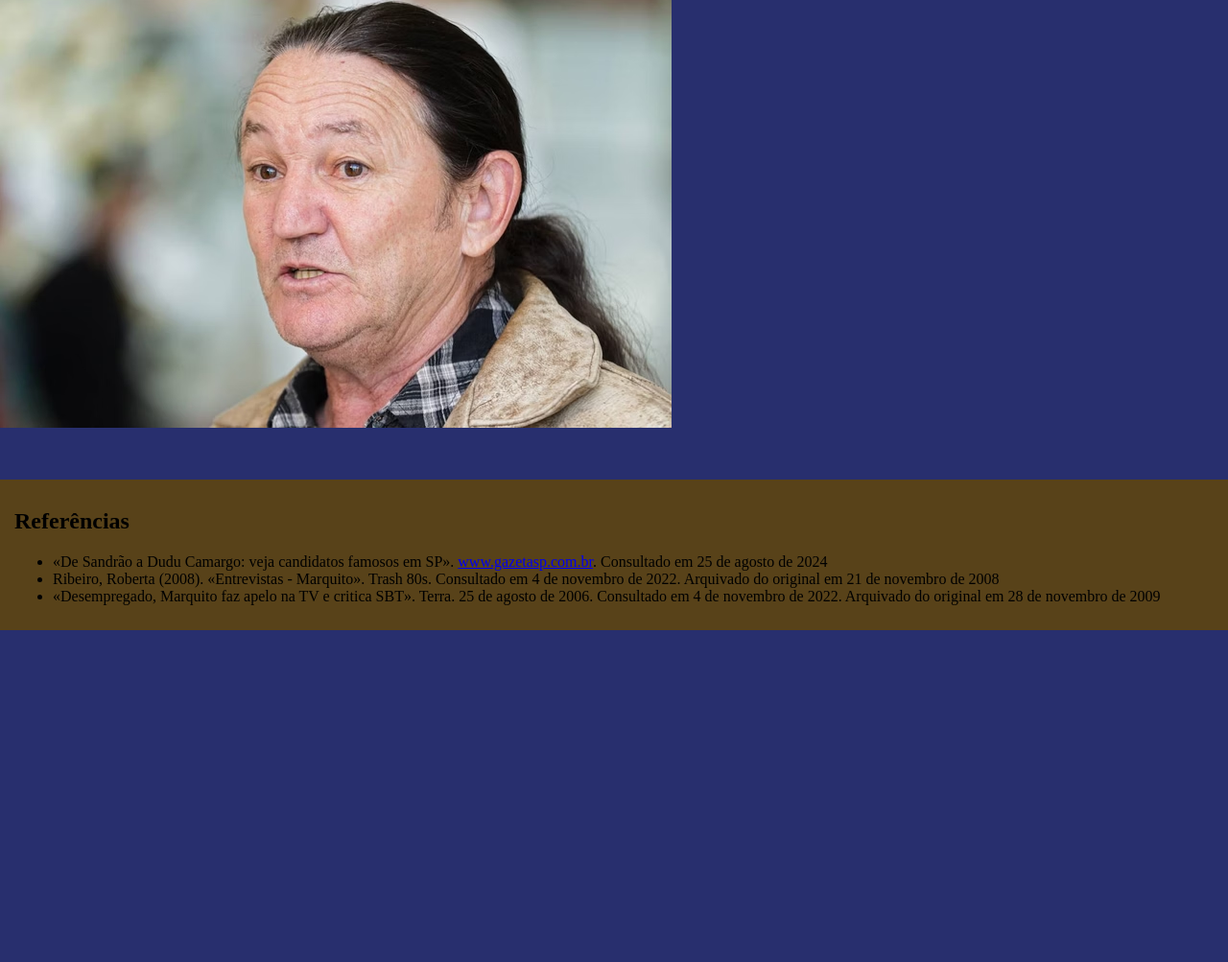
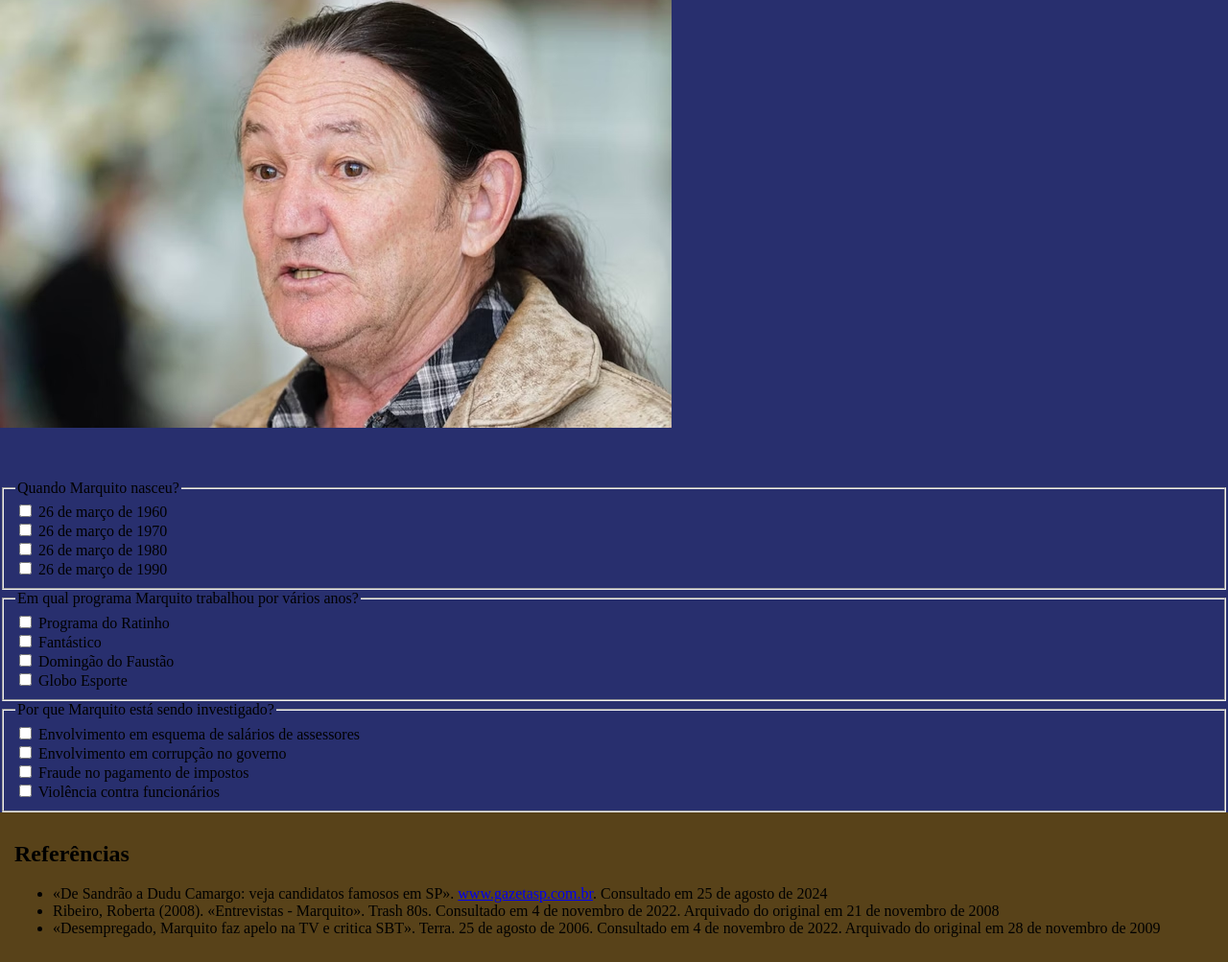
Before and after one commit to Luiusu/Atv-19-05, a plain HTML site: page index.html in a window 1280 px wide. Shown: the part 548-1551 px from the top of the page at 96% size. Before the commit the page ends 1205 px from the top, so only its background shows below. Drawn offline with Linux system fonts and the light colour scheme.

Commit message:
index.html

```diff
--- a/index.html
+++ b/index.html
@@ -48,6 +48,33 @@
 
         <div class="quiz">
 
+            <form>
+
+                <fieldset>
+                    <legend>Quando Marquito nasceu?</legend>
+                    <label><input type="checkbox" name="nascimento" value="1960"> 26 de março de 1960</label><br>
+                    <label><input type="checkbox" name="nascimento" value="1970"> 26 de março de 1970</label><br>
+                    <label><input type="checkbox" name="nascimento" value="1980"> 26 de março de 1980</label><br>
+                    <label><input type="checkbox" name="nascimento" value="1990"> 26 de março de 1990</label>
+                </fieldset>
+
+                <fieldset>
+                    <legend>Em qual programa Marquito trabalhou por vários anos?</legend>
+                    <label><input type="checkbox" name="carreira" value="ratinho"> Programa do Ratinho</label><br>
+                    <label><input type="checkbox" name="carreira" value="fantastico"> Fantástico</label><br>
+                    <label><input type="checkbox" name="carreira" value="domingao"> Domingão do Faustão</label><br>
+                    <label><input type="checkbox" name="carreira" value="globoesporte"> Globo Esporte</label>
+                </fieldset>
+
+                <fieldset>
+                    <legend>Por que Marquito está sendo investigado?</legend>
+                    <label><input type="checkbox" name="investigacao" value="salarios"> Envolvimento em esquema de salários de assessores</label><br>
+                    <label><input type="checkbox" name="investigacao" value="corrupcao"> Envolvimento em corrupção no governo</label><br>
+                    <label><input type="checkbox" name="investigacao" value="fraude"> Fraude no pagamento de impostos</label><br>
+                    <label><input type="checkbox" name="investigacao" value="violencia"> Violência contra funcionários</label>
+                </fieldset>
+
+            </form>
 
         </div>
 
```
